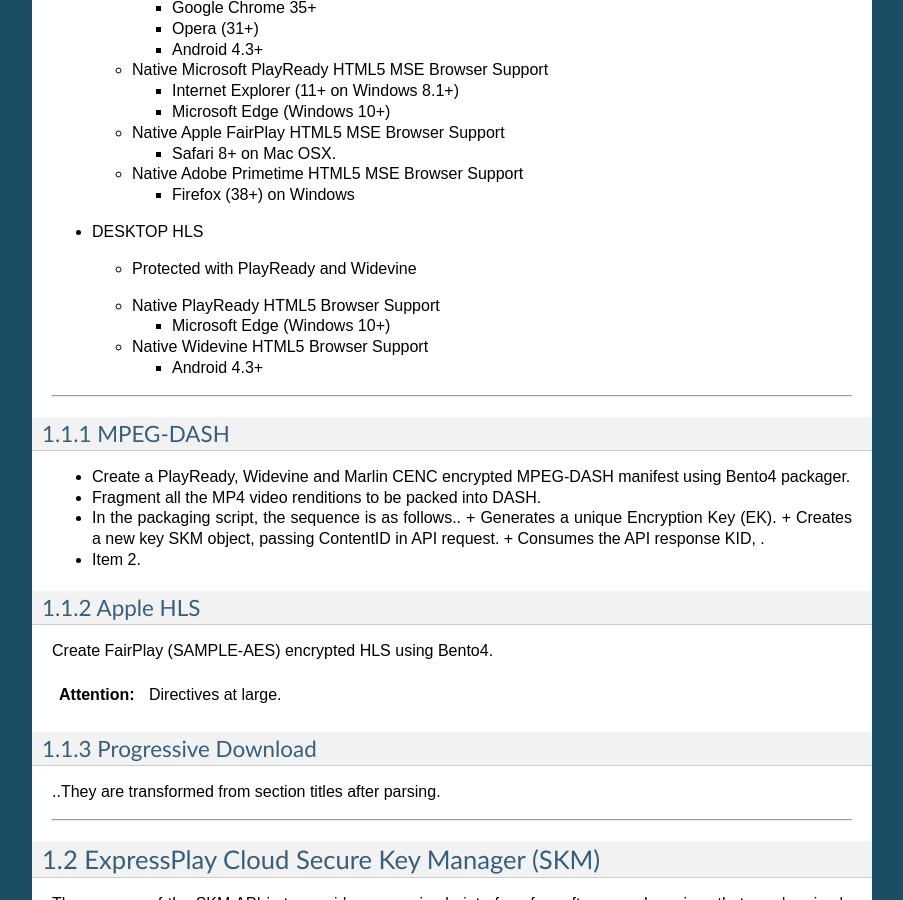
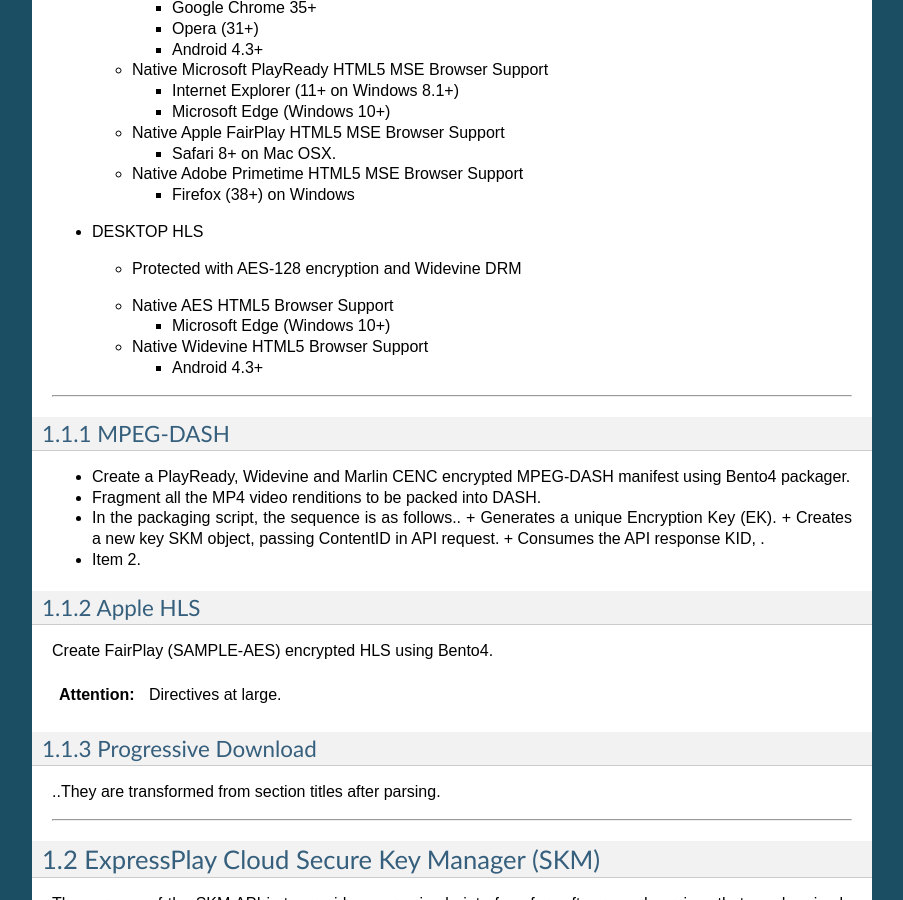
Before and after one commit to dplas/document, a Sphinx documentation site: the page built from docs/source/index.rst, in a window 1280 px wide and 900 px high, scrolled down 943 px. Shown: the whole window, without its empty margins (198-1101 px from the left). Built offline with Sphinx 7.4.7, drawn with Linux system fonts in a browser that asks for light colours.

Commit message:
Update index.rst

```diff
--- a/docs/source/index.rst
+++ b/docs/source/index.rst
@@ -60,9 +60,9 @@
 
 - DESKTOP HLS
 
-  + Protected with PlayReady and Widevine
+  + Protected with AES-128 encryption and Widevine DRM
 
-  * Native PlayReady HTML5 Browser Support
+  * Native AES HTML5 Browser Support
 
     - Microsoft Edge (Windows 10+)
 
```
